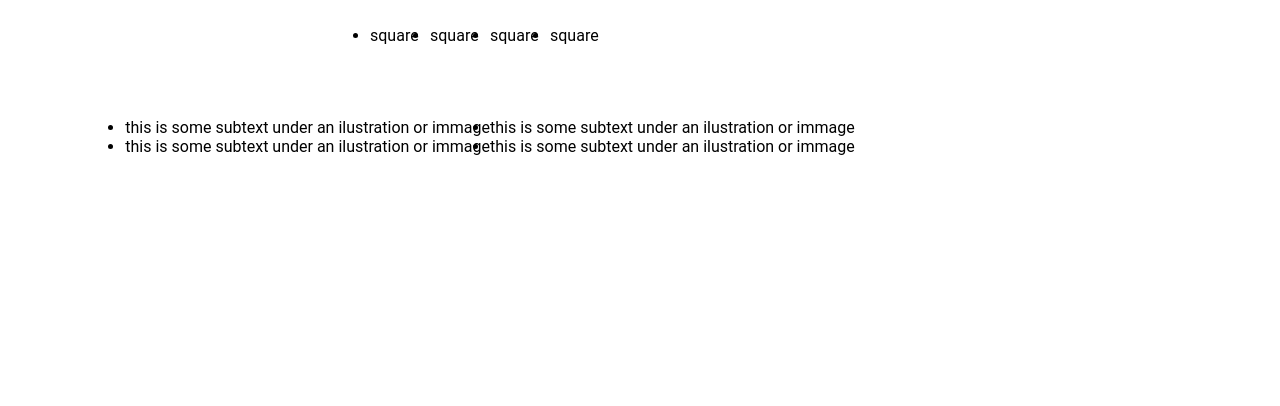
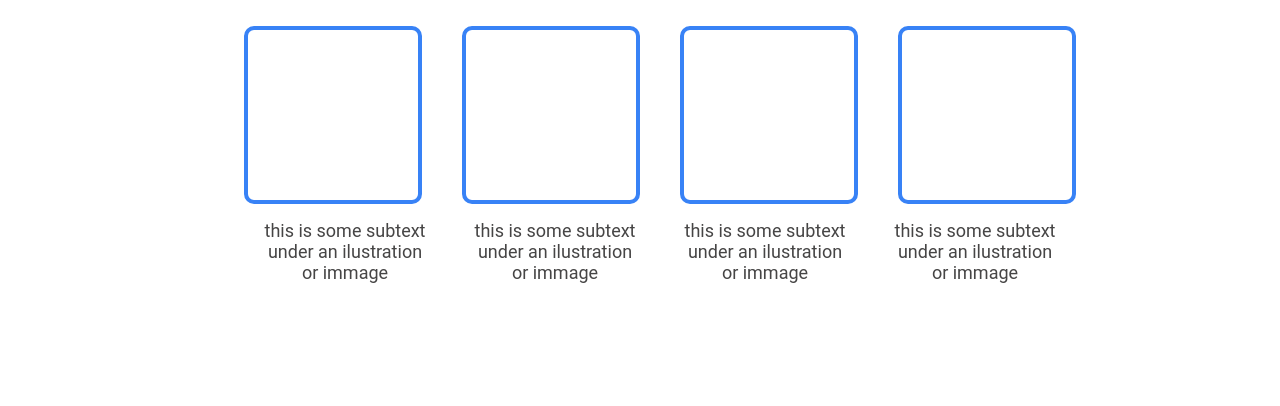
Before and after one commit to claudiooleite/landing_page, a plain HTML site: page index.html in a window 1280 px wide. Shown: the part 595-1001 px from the top of the page. Before the commit the page ends 800 px from the top, so only its background shows below. Drawn offline with Linux system fonts and the light colour scheme.

Commit message:
finished second parted
styled and aligned

```diff
--- a/index.html
+++ b/index.html
@@ -29,10 +29,10 @@
     <div class="secondpart">
         <h1 class="header3">Some random information</h1>
         <ul class="listsecondpart">
-            <li class="emptysquare">square</li>
-            <li class="emptysquare">square</li>
-            <li class="emptysquare">square</li>
-            <li class="emptysquare">square</li>
+            <li class="emptysquare"></li>
+            <li class="emptysquare"></li>
+            <li class="emptysquare"></li>
+            <li class="emptysquare"></li>
         </ul>
         <ul class="listsecondpart2">
             <li>this is some subtext under an ilustration or immage</li>
--- a/style.css
+++ b/style.css
@@ -10,7 +10,7 @@ header {
     background-color: #1F2937;
     display: flex;
     flex-direction: column;
-    padding: 20px 130px 100px 200px;
+    padding: 20px 130px 100px 130px;
     margin-top: 0;
 }
 
@@ -109,13 +109,32 @@ a {
     flex-wrap: wrap;
     align-items: center;
     justify-content: center;
-    width: 900px;
+    gap: 40px;
 }
 
+.listsecondpart2 {
+    margin-top: 0;
+}
 .emptysquare {
+    display: flex;
+    justify-content: center;
+    align-items: center;
+    width: 170px;
+    height: 170px;
+    border: 4px solid;
+    border-color: #3882F6;
     border-radius: 10px;
-    width: 60px;
-    height: 60px;
-    border: 3px;
-    border-color: #3882F6;
 }
+
+.listsecondpart2 li {
+    list-style: none;
+    display: flex;
+    text-align: center;
+    align-items: flex-start;
+    width: 170px;
+    height: 170px;
+    color: rgb(70, 69, 69);
+    font-size: 18px;
+}
+
+ /* 2nd part completed and styled */
```
